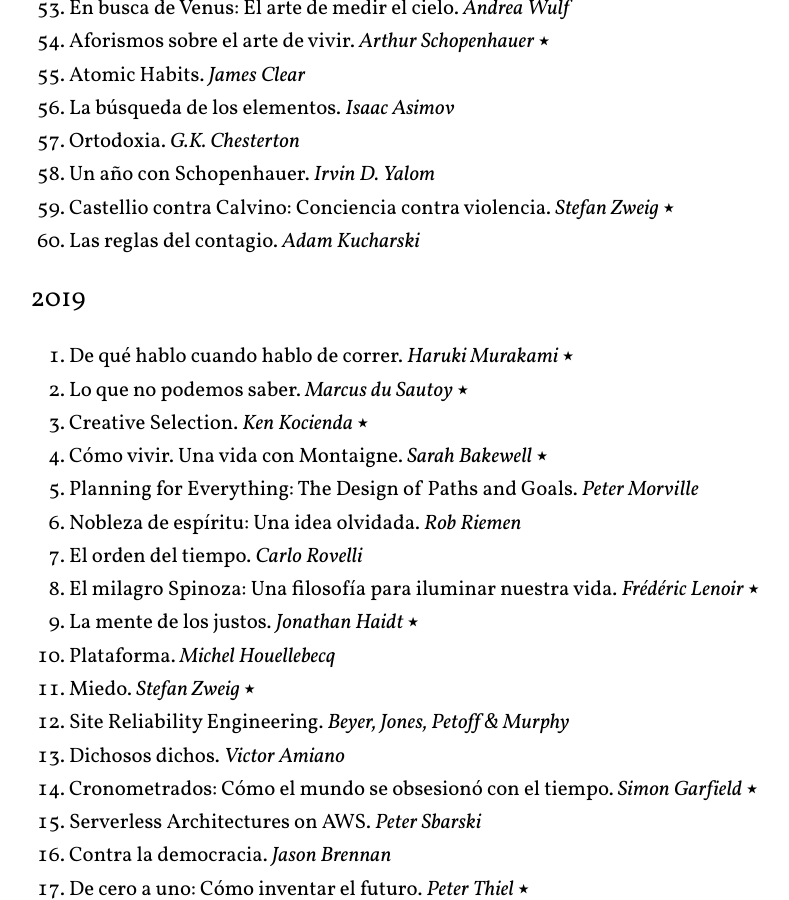
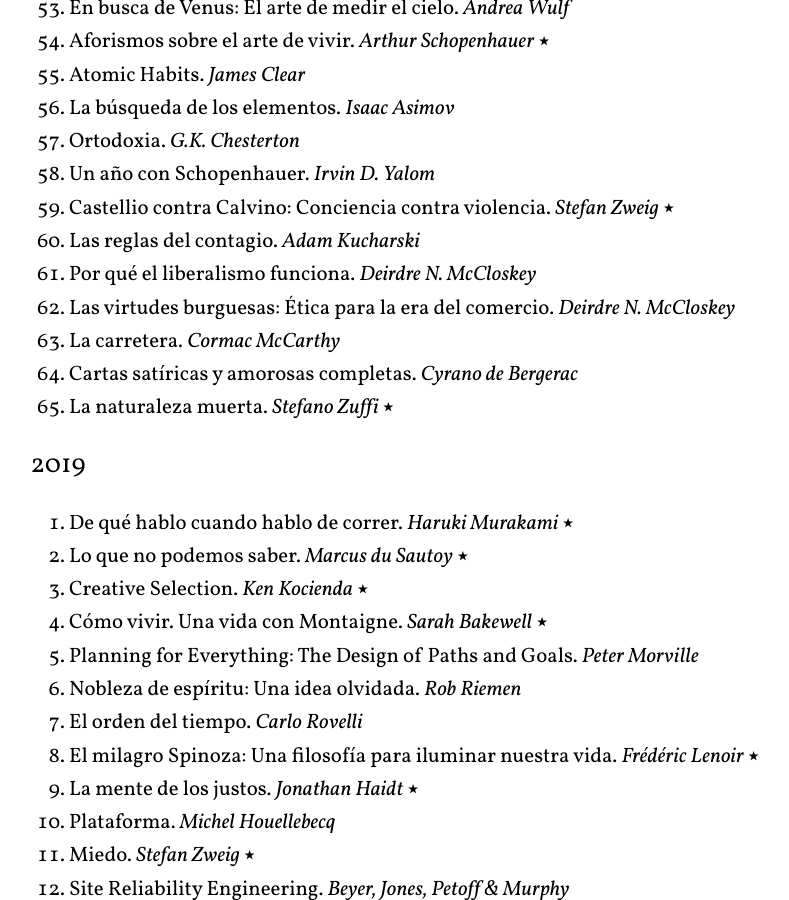
Before and after one commit to arturoherrero/arturoherrero.com, a Jekyll site: the page built from pages/books.md, in a window 1280 px wide and 900 px high, scrolled down 2080 px. Shown: the whole window, without its empty margins (220-1009 px from the left). Built offline with Jekyll 4.4.1, drawn with Linux system fonts in a browser that asks for light colours.

Commit message:
Update book list

```diff
--- a/pages/books.md
+++ b/pages/books.md
@@ -70,6 +70,11 @@
 58. Un año con Schopenhauer. *Irvin D. Yalom*
 59. Castellio contra Calvino: Conciencia contra violencia. *Stefan Zweig* ⭑
 60. Las reglas del contagio. *Adam Kucharski*
+61. Por qué el liberalismo funciona. *Deirdre N. McCloskey*
+62. Las virtudes burguesas: Ética para la era del comercio. *Deirdre N. McCloskey*
+63. La carretera. *Cormac McCarthy*
+64. Cartas satíricas y amorosas completas. *Cyrano de Bergerac*
+65. La naturaleza muerta. *Stefano Zuffi* ⭑
 
 
 ### 2019
```
